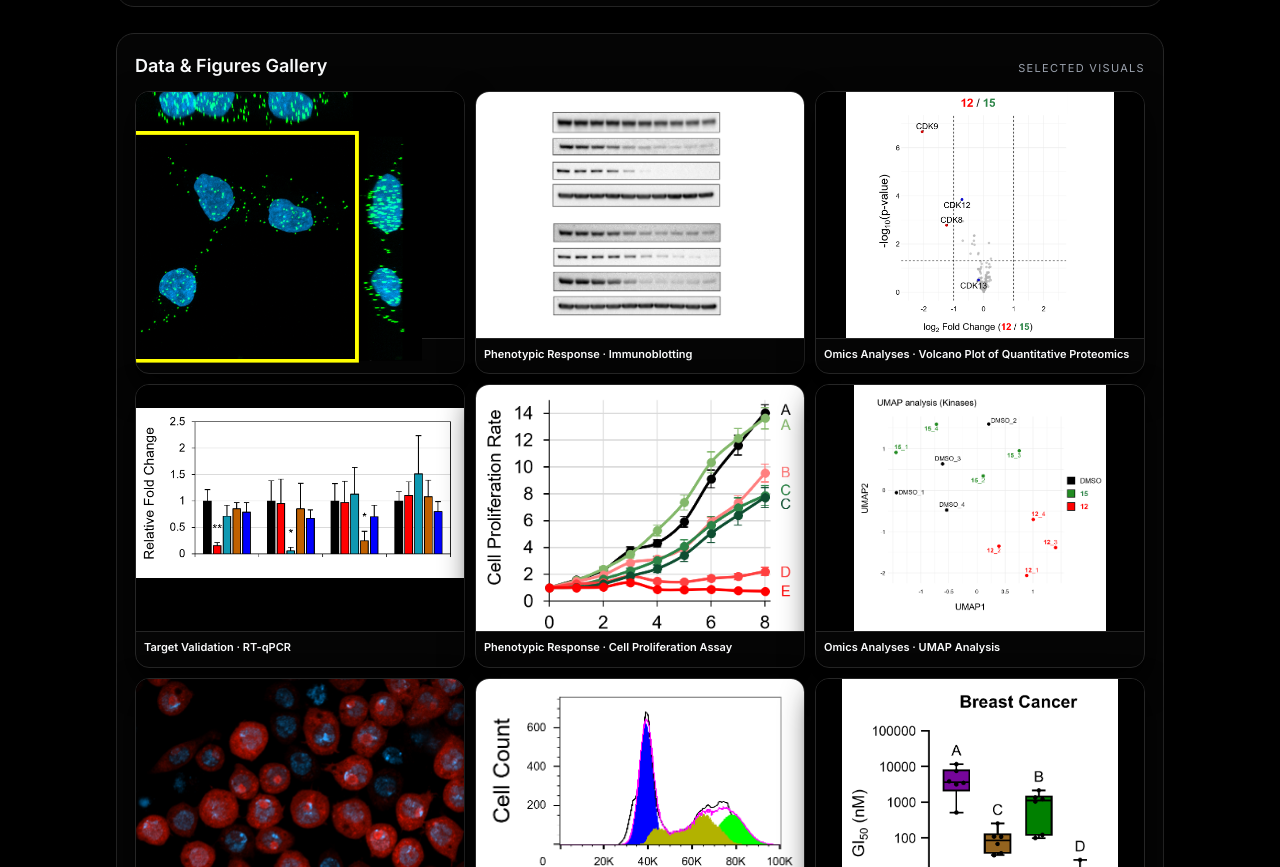
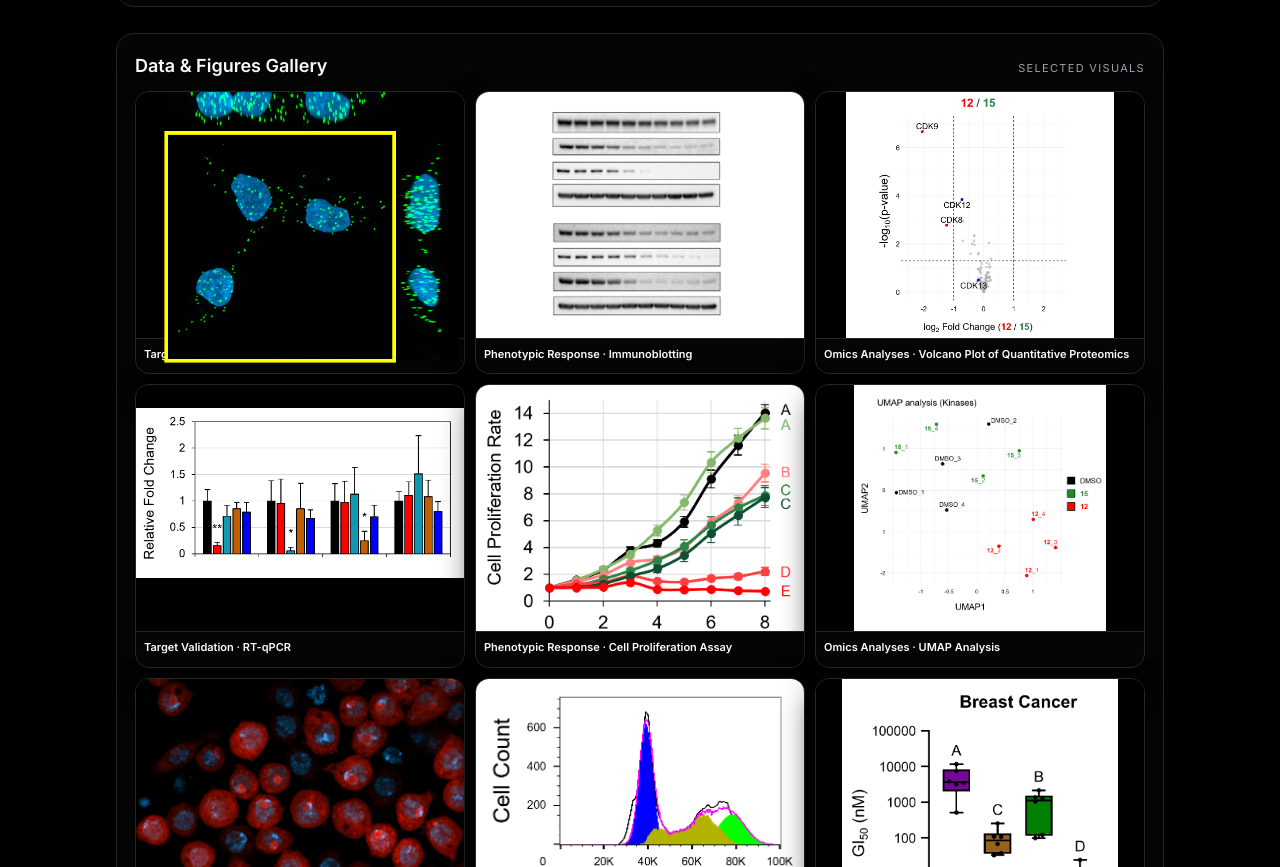
Before and after one commit to Tzu-Hao-Steven-Liu/stevenliu.github.io, a plain HTML site: page index.html in a window 1280 px wide. Shown: the part 2250-3117 px from the top of the page. Drawn offline with Linux system fonts and the light colour scheme.

Commit message:
Update index.html

```diff
--- a/index.html
+++ b/index.html
@@ -974,7 +974,7 @@
                   src="01.png"
                   alt="Target validation"
                   class="gallery-img"
-                  style="object-position: -10% 30%; transform: scale(1.20)"
+                  style="object-position: -25% 30%; transform: scale(1.20)"
                 />
               </div>
               <div class="gallery-caption">
```
